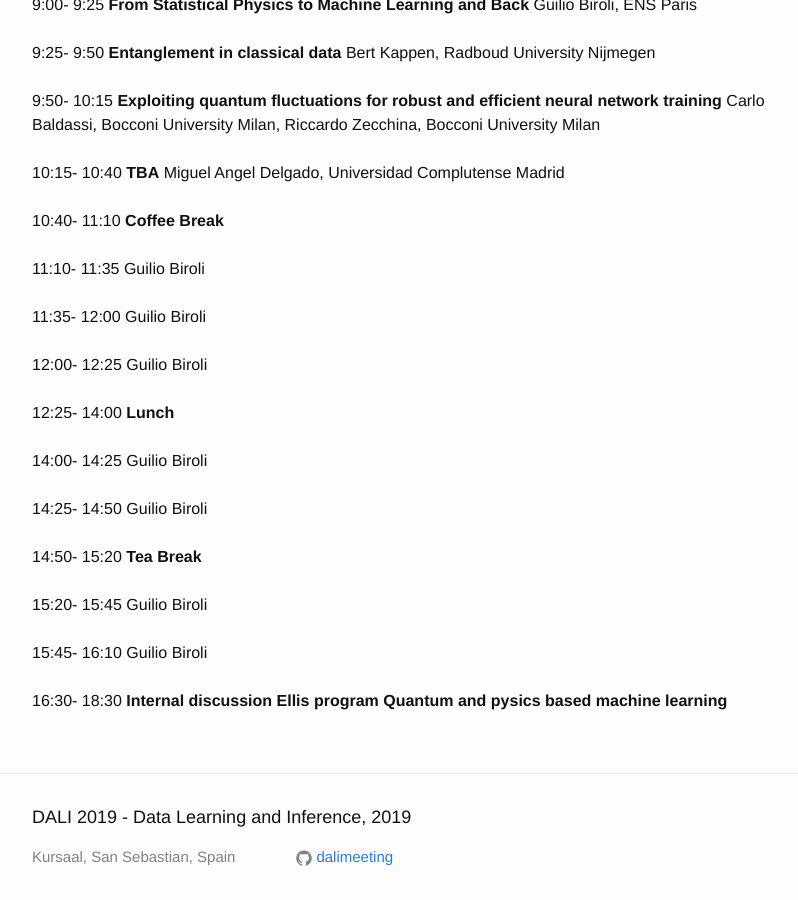
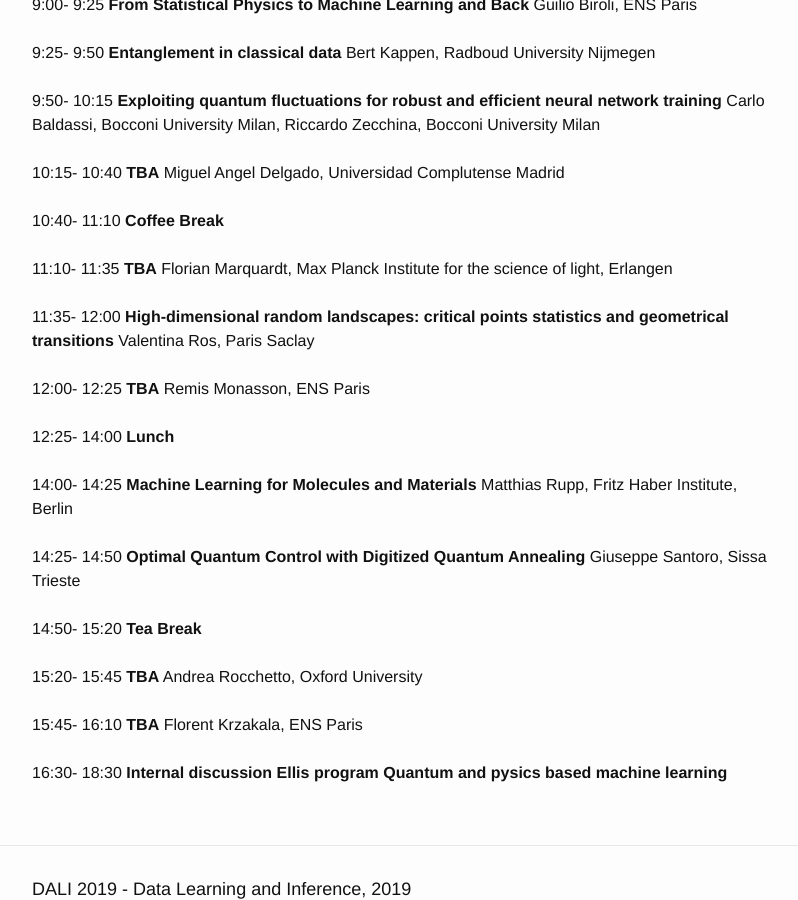
Before and after one commit to dalimeeting/dalimeeting.github.io, a Jekyll site: the page built from _posts/2019-09-05-workshop-05-04.md, in a window 1280 px wide and 900 px high, scrolled down 694 px. Shown: the whole window, without its empty margins (238-1036 px from the left). Built offline with Jekyll 4.4.1, drawn with Linux system fonts in a browser that asks for light colours.

Commit message:
update program

```diff
--- a/_posts/2019-09-05-workshop-05-04.md
+++ b/_posts/2019-09-05-workshop-05-04.md
@@ -49,52 +49,59 @@
   title: "Coffee Break"
 - start: "11:10"
   end: "11:35"
-  title: ""
+  title: "TBA"
   author:
-  - given: Guilio
-    family: Biroli
+  - given: Florian
+    family: Marquardt
+    institute: "Max Planck Institute for the science of light, Erlangen"
 - start: "11:35"
   end: "12:00"
-  title: ""
+  title: "High-dimensional random landscapes: critical points statistics and geometrical transitions"
   author:
-  - given: Guilio
-    family: Biroli
+  - given: Valentina
+    family: Ros
+    institute: "Paris Saclay"
 - start: "12:00"
   end: "12:25"
-  title: ""
+  title: "TBA"
   author:
-  - given: Guilio
-    family: Biroli
+  - given: Remis
+    family: Monasson
+    institute: "ENS Paris"
 - start: "12:25"
   end: "14:00"
   title: "Lunch"
 - start: "14:00"
   end: "14:25"
-  title: ""
+  title: "Machine Learning for Molecules and Materials"
   author:
-  - given: Guilio
-    family: Biroli
+  - given: Matthias
+    family: Rupp
+    institute: "Fritz Haber Institute, Berlin"
 - start: "14:25"
   end: "14:50"
-  title: ""
+  title: "Optimal Quantum Control with Digitized Quantum Annealing"
   author:
-  - given: Guilio
-    family: Biroli
+  - given: Giuseppe
+    family: Santoro
+    institute: "Sissa Trieste"
 - start: "14:50"
   end: "15:20"
   title: "Tea Break"
 - start: "15:20"
   end: "15:45"
-  title: ""
+  title: "TBA"
   author:
-  - given: Guilio
-    family: Biroli
+  - given: Andrea
+    family: Rocchetto
+    institute: "Oxford University"
 - start: "15:45"
   end: "16:10"
-  title: ""
+  title: "TBA"
   author:
-  - given: Guilio
-    family: Biroli
+  - given: Florent
+    family: Krzakala
+    institute: "ENS Paris"
 - start: "16:30"
   end: "18:30"
   title: "Internal discussion Ellis program Quantum and pysics based machine learning"
```
